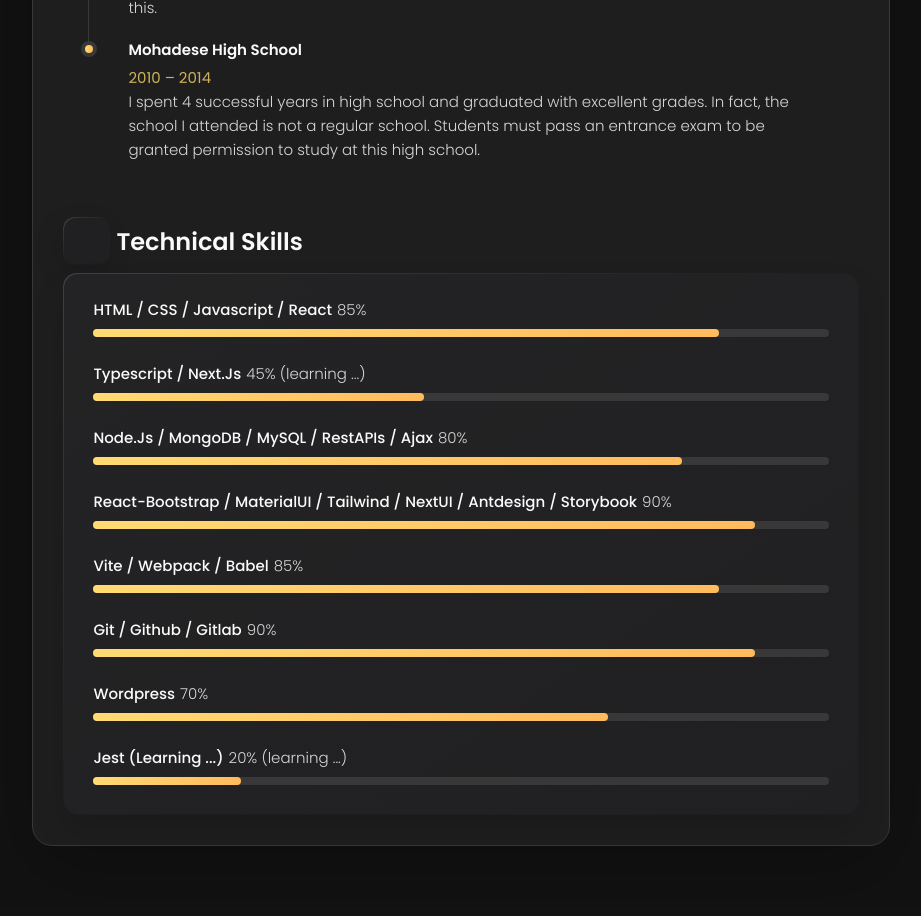
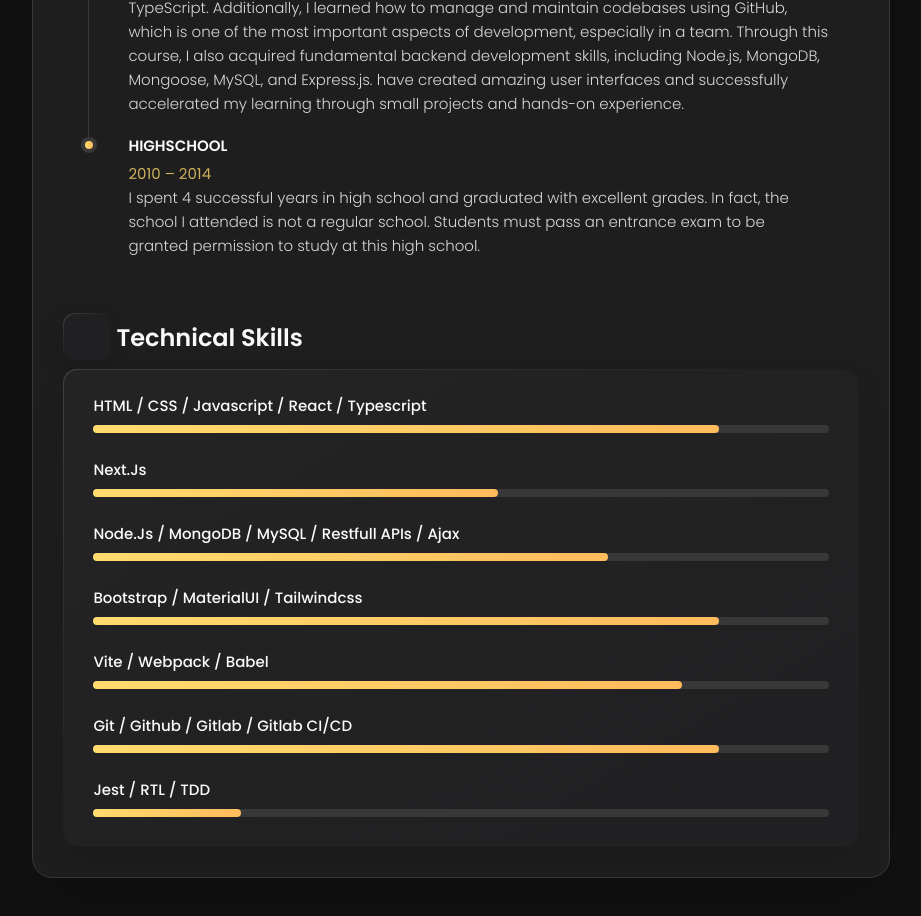
Before and after one commit to Farzane2630/personal-portfolio-v1, a React (Vite) app: page /resume in a window 1280 px wide. Shown: the part 1240-2156 px from the top of the page, without its empty margins (350-1271 px from the left). Built offline with nearby package versions, Linux system fonts and the light colour scheme; some icons are missing.

Commit message:
content - Skills and Education

```diff
--- a/public/locales/en/translation.json
+++ b/public/locales/en/translation.json
@@ -55,12 +55,12 @@
       "educ": {
         "title": "Education",
         "edu_1": {
-          "location": "Islamic Azad University",
-          "date": "2014 – 2015",
-          "desc": "I studied B.S. Psychology for 2 semesters, but then I realized that I had no interest in this major. So, I decided to leave the university and explore life to find my passion. That was the best decision of my life because the sense of happiness I feel in my professional life comes from this."
+          "location": "ONLINE BOOTCAMP - WEB DEVELOPMENT",
+          "date": "2020 – 2022",
+          "desc": "This online bootcamp was a part-time program that I completed alongside my full-time job as an SEO specialist. During this course, I learned web technologies and how to develop web applications. I gained knowledge of HTML, CSS, and JavaScript, as well as React and TypeScript. Additionally, I learned how to manage and maintain codebases using GitHub, which is one of the most important aspects of development, especially in a team. Through this course, I also acquired fundamental backend development skills, including Node.js, MongoDB, Mongoose, MySQL, and Express.js. have created amazing user interfaces and successfully accelerated my learning through small projects and hands-on experience."
         },
         "edu_2": {
-          "location": "Mohadese High School",
+          "location": "HIGHSCHOOL",
           "date": "2010 – 2014",
           "desc": "I spent 4 successful years in high school and graduated with excellent grades. In fact, the school I attended is not a regular school. Students must pass an entrance exam to be granted permission to study at this high school."
         }
--- a/src/Pages/Resume.jsx
+++ b/src/Pages/Resume.jsx
@@ -169,8 +169,8 @@ export default function Resume() {
           <li class="skills-item">
 
             <div class="title-wrapper">
-              <h5 class="h5">HTML  / CSS  / Javascript  / React</h5>
-              <data value="85">85%</data>
+              <h5 class="h5">HTML  / CSS  / Javascript  / React / Typescript</h5>
+              {/* <data value="85">85%</data> */}
             </div>
 
             <div class="skill-progress-bg">
@@ -182,12 +182,12 @@ export default function Resume() {
           <li class="skills-item">
 
             <div class="title-wrapper">
-              <h5 class="h5">Typescript / Next.js</h5>
-              <data value="45">45% {''}(learning ...) </data>
+              <h5 class="h5"> Next.js</h5>
+              {/* <data value="45">45% {''}(learning ...) </data> */}
             </div>
 
             <div class="skill-progress-bg">
-              <div class="skill-progress-fill" style={{ width: "45%" }}></div>
+              <div class="skill-progress-fill" style={{ width: "55%" }}></div>
             </div>
 
           </li>
@@ -195,8 +195,34 @@ export default function Resume() {
           <li class="skills-item">
 
             <div class="title-wrapper">
-              <h5 class="h5">node.js / MongoDB / MySQL / RestAPIs / Ajax</h5>
-              <data value="80">80%</data>
+              <h5 class="h5">node.js / MongoDB / MySQL / Restfull APIs / Ajax</h5>
+              {/* <data value="80">80%</data> */}
+            </div>
+
+            <div class="skill-progress-bg">
+              <div class="skill-progress-fill" style={{ width: "70%" }}></div>
+            </div>
+
+          </li>
+
+          <li class="skills-item">
+
+            <div class="title-wrapper">
+              <h5 class="h5">Bootstrap / MaterialUI / Tailwindcss</h5>
+              {/* <data value="90">90%</data> */}
+            </div>
+
+            <div class="skill-progress-bg">
+              <div class="skill-progress-fill" style={{ width: "85%" }}></div>
+            </div>
+
+          </li>
+
+          <li class="skills-item">
+
+            <div class="title-wrapper">
+              <h5 class="h5">Vite / Webpack / Babel</h5>
+              {/* <data value="85">85%</data> */}
             </div>
 
             <div class="skill-progress-bg">
@@ -208,21 +234,8 @@ export default function Resume() {
           <li class="skills-item">
 
             <div class="title-wrapper">
-              <h5 class="h5">React-bootstrap / MaterialUI / Tailwind / NextUI / Antdesign / Storybook</h5>
-              <data value="90">90%</data>
-            </div>
-
-            <div class="skill-progress-bg">
-              <div class="skill-progress-fill" style={{ width: "90%" }}></div>
-            </div>
-
-          </li>
-
-          <li class="skills-item">
-
-            <div class="title-wrapper">
-              <h5 class="h5">Vite / Webpack / Babel</h5>
-              <data value="85">85%</data>
+              <h5 class="h5">Git / Github / Gitlab / Gitlab CI/CD </h5>
+              {/* <data value="90">90%</data> */}
             </div>
 
             <div class="skill-progress-bg">
@@ -231,36 +244,24 @@ export default function Resume() {
 
           </li>
 
-          <li class="skills-item">
-
-            <div class="title-wrapper">
-              <h5 class="h5">Git / Github / Gitlab</h5>
-              <data value="90">90%</data>
-            </div>
-
-            <div class="skill-progress-bg">
-              <div class="skill-progress-fill" style={{ width: "90%" }}></div>
-            </div>
-
-          </li>
-
-          <li class="skills-item">
+          {/* <li class="skills-item">
 
             <div class="title-wrapper">
               <h5 class="h5">Wordpress</h5>
-              <data value="70">70%</data>
+               <data value="70">70%</data>
             </div>
 
             <div class="skill-progress-bg">
               <div class="skill-progress-fill" style={{ width: "70%" }}></div>
             </div>
 
-          </li>
+          </li> */}
+
           <li class="skills-item">
 
             <div class="title-wrapper">
-              <h5 class="h5">Jest (learning ...)</h5>
-              <data value="20">20% {""} (learning ...)</data>
+              <h5 class="h5">Jest / RTL / TDD</h5>
+              {/* <data value="20">20% {""} (learning ...)</data> */}
             </div>
 
             <div class="skill-progress-bg">
```
Also changed, not shown: public/locales/de/translation.json (+4 -4 lines).
